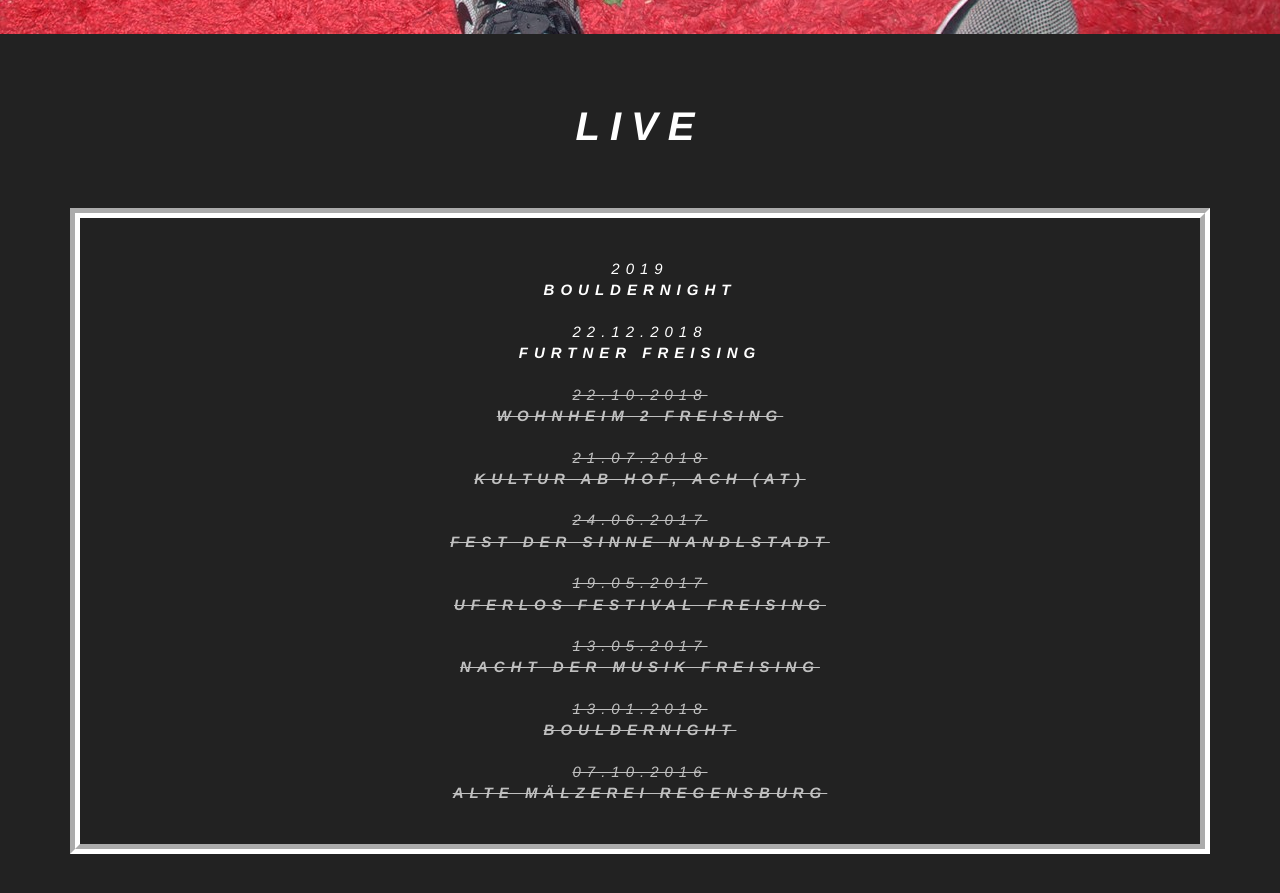
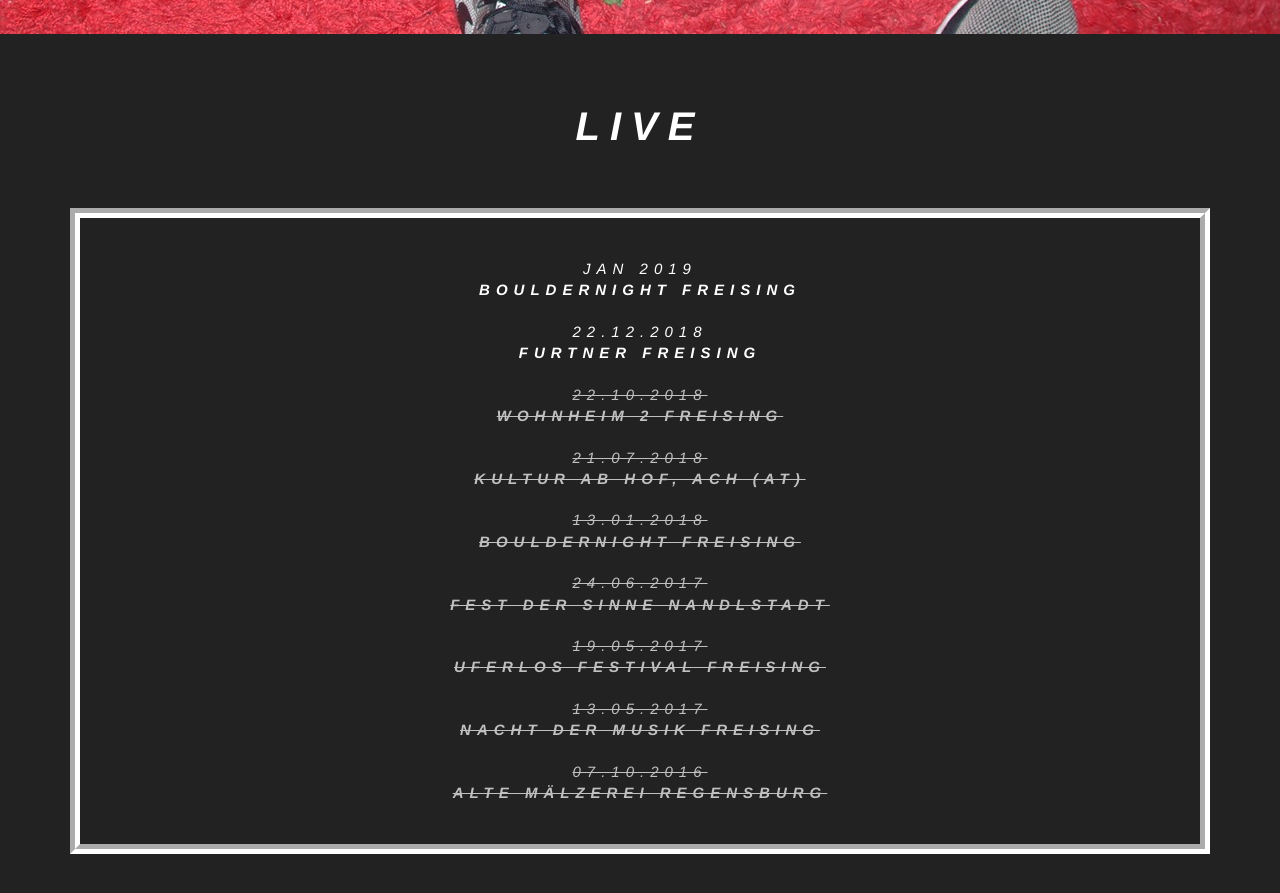
Before and after one commit to jabbadafunk/jabbadafunk.github.io, a Jekyll site: the page built from index.html, in a window 1280 px wide and 900 px high, scrolled down 866 px. Shown: the top 893 px of the window. Built offline with Jekyll 4.4.1, drawn with Linux system fonts in a browser that asks for light colours.

Commit message:
Update from Forestry.io - Updated gigs.yml

```diff
--- a/_data/gigs.yml
+++ b/_data/gigs.yml
@@ -1,6 +1,6 @@
 ---
-- location: Bouldernight
-  date: 2019
+- location: Bouldernight Freising
+  date: Jan 2019
   completed: false
 - location: Furtner Freising
   date: 22.12.2018
@@ -11,6 +11,9 @@
 - location: Kultur ab Hof, Ach (AT)
   date: 21.07.2018
   completed: true
+- location: Bouldernight Freising
+  completed: true
+  date: 13.01.2018
 - location: Fest der Sinne Nandlstadt
   date: 24.06.2017
   completed: true
@@ -20,9 +23,6 @@
 - location: Nacht der Musik Freising
   date: 13.05.2017
   completed: true
-- location: Bouldernight
-  completed: true
-  date: 13.01.2018
 - location: Alte Mälzerei Regensburg
   date: 07.10.2016
   completed: true
```
